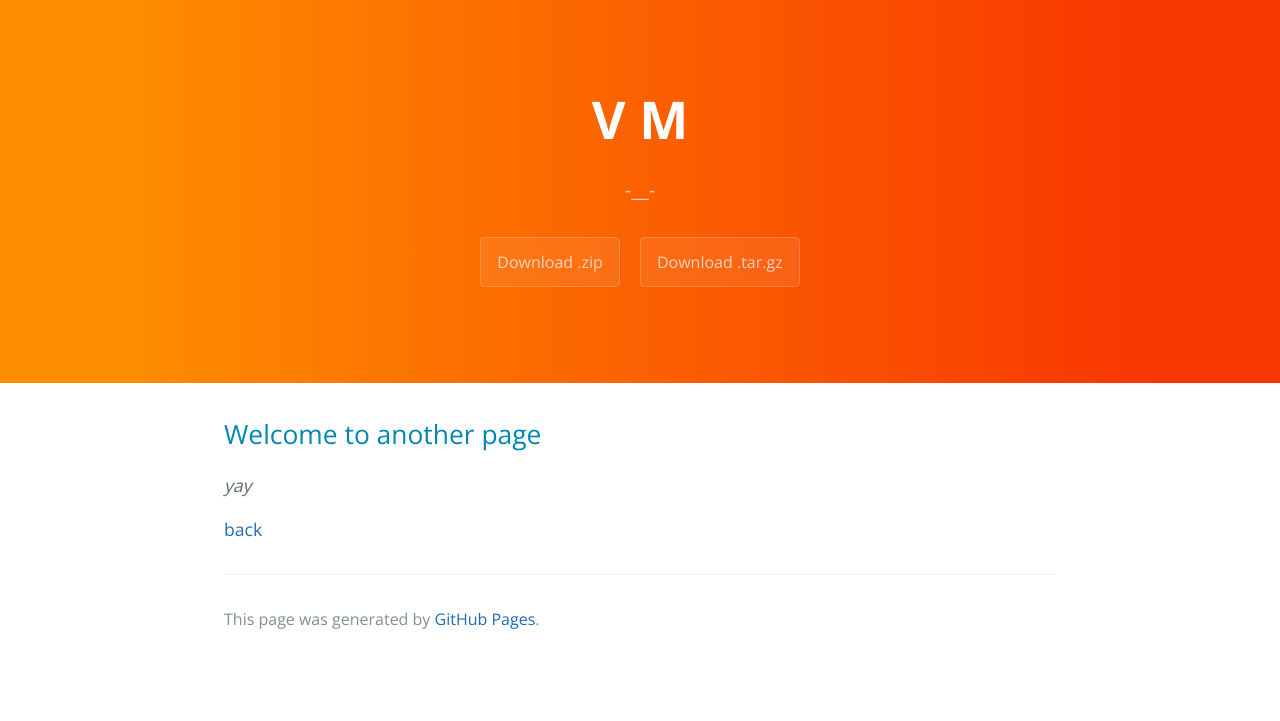
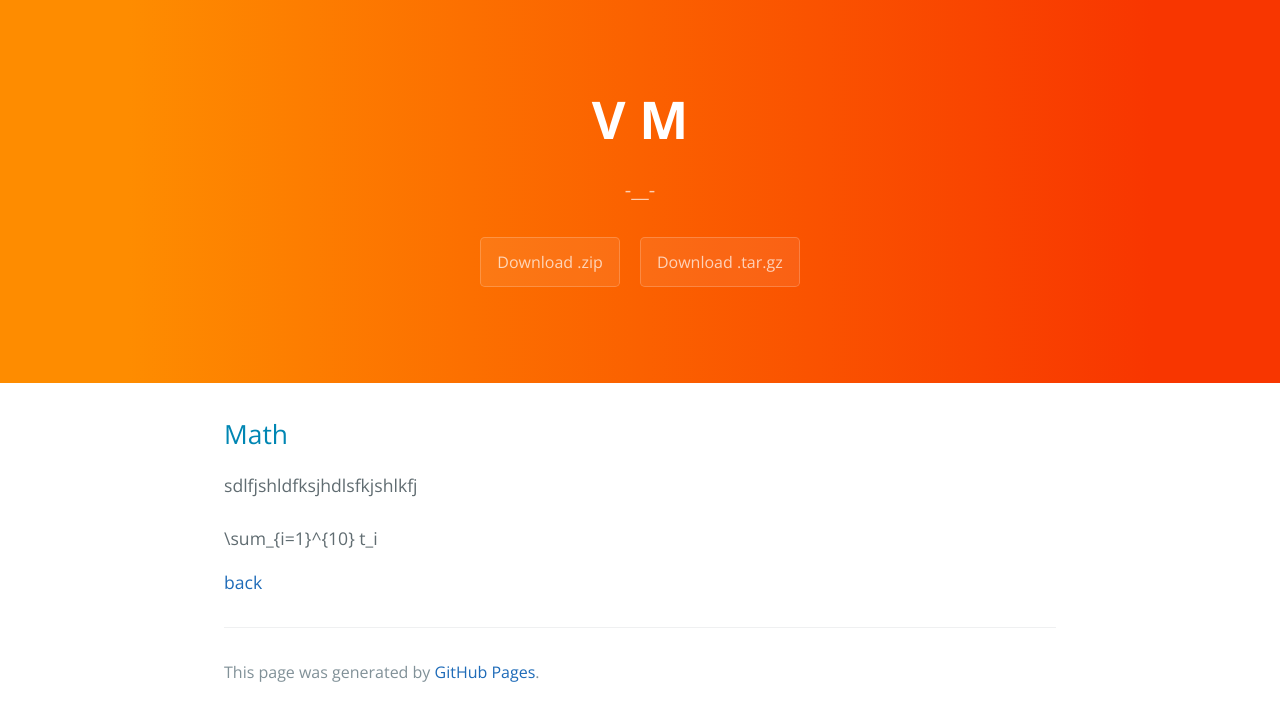
Before and after one commit to vlmeg/vlmeg.github.io, a Jekyll site: the page built from test.md, in a window 1280 px wide. Shown: the top 721 px of the page. Built offline with Jekyll 4.4.1, drawn with Linux system fonts in a browser that asks for light colours; our own code applies the rules of GitHub Pages for plain Markdown files.

Commit message:
Update test.md

```diff
--- a/test.md
+++ b/test.md
@@ -2,8 +2,10 @@
 layout: default
 ---
 
-## Welcome to another page
-
-_yay_
+## Math
+sdlfjshldfksjhdlsfkjshlkfj
+<br>
+<br>
+\sum_{i=1}^{10} t_i
 
 [back](./)
```
